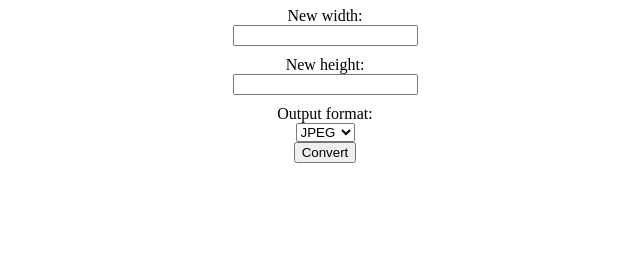
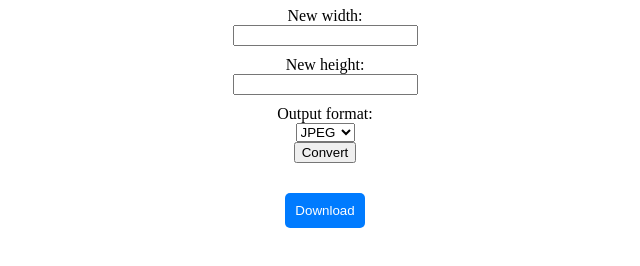
Before and after one commit to BatchofBang/converters, a plain HTML site: page index.html in a window 1280 px wide. Shown: the part 154-420 px from the top of the page, without its empty margins (315-955 px from the left). Drawn offline with Linux system fonts and the light colour scheme.

Commit message:
Update index.html

```diff
--- a/index.html
+++ b/index.html
@@ -15,6 +15,15 @@
 		img {
 			margin-top: 10px;
 			max-width: 500px;
+		}
+		.download-btn {
+			margin-top: 20px;
+			padding: 10px;
+			background-color: #007bff;
+			color: white;
+			border: none;
+			border-radius: 5px;
+			cursor: pointer;
 		}
 	</style>
 </head>
@@ -34,6 +43,7 @@
 		</select>
 		<button id="convert-btn">Convert</button>
 		<img id="output-image">
+		<a id="download-link" download><button class="download-btn">Download</button></a>
 	</div>
 
 	<script>
@@ -43,6 +53,7 @@
 		const outputFormat = document.getElementById('output-format');
 		const convertBtn = document.getElementById('convert-btn');
 		const outputImage = document.getElementById('output-image');
+		const downloadLink = document.getElementById('download-link');
 
 		convertBtn.addEventListener('click', () => {
 			const file = inputFile.files[0];
@@ -64,6 +75,7 @@
 
 					const dataURL = canvas.toDataURL(`image/${outputFormat.value}`);
 					outputImage.src = dataURL;
+					downloadLink.href = dataURL;
 				};
 				img.src = reader.result;
 			};
```
